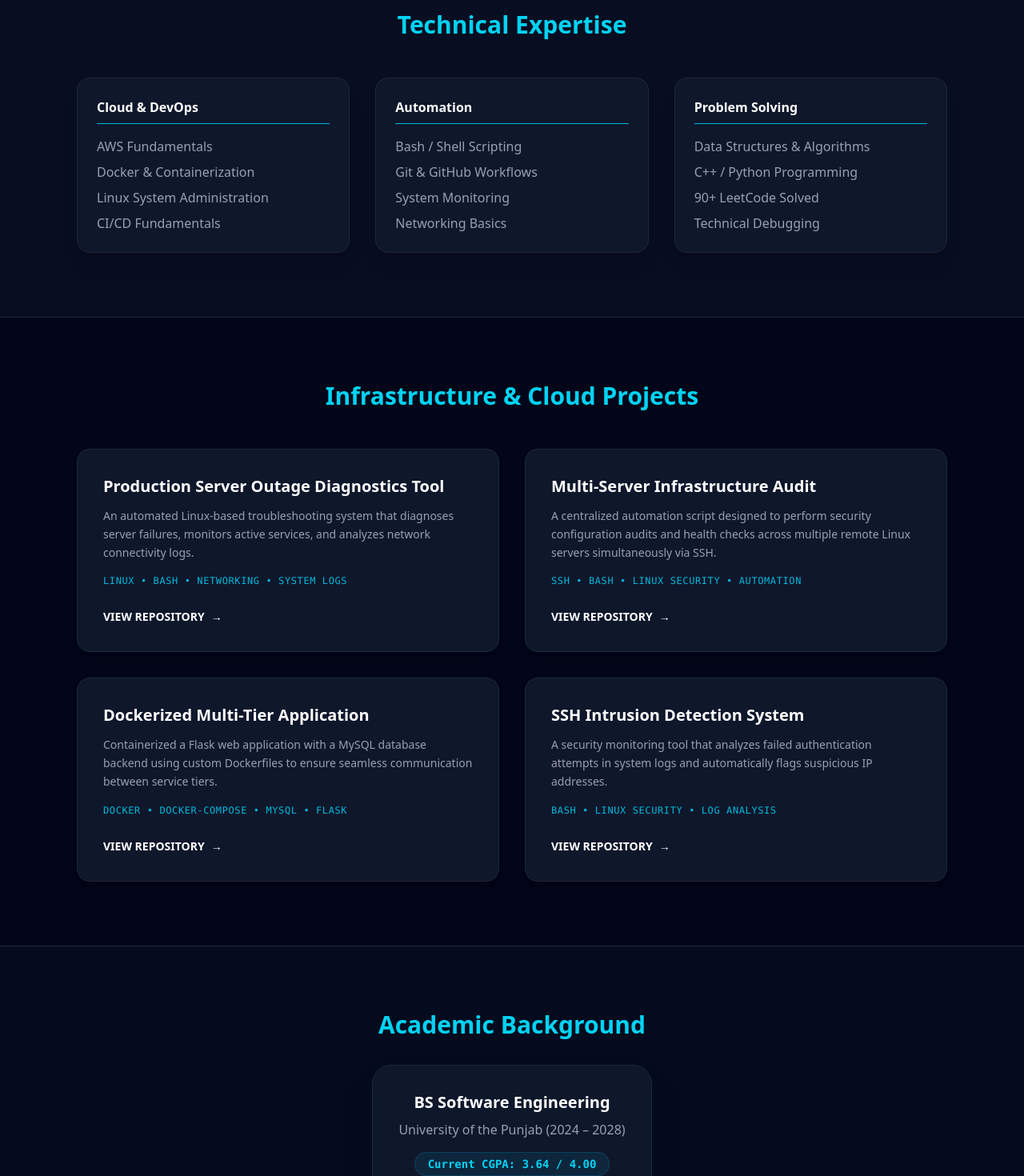
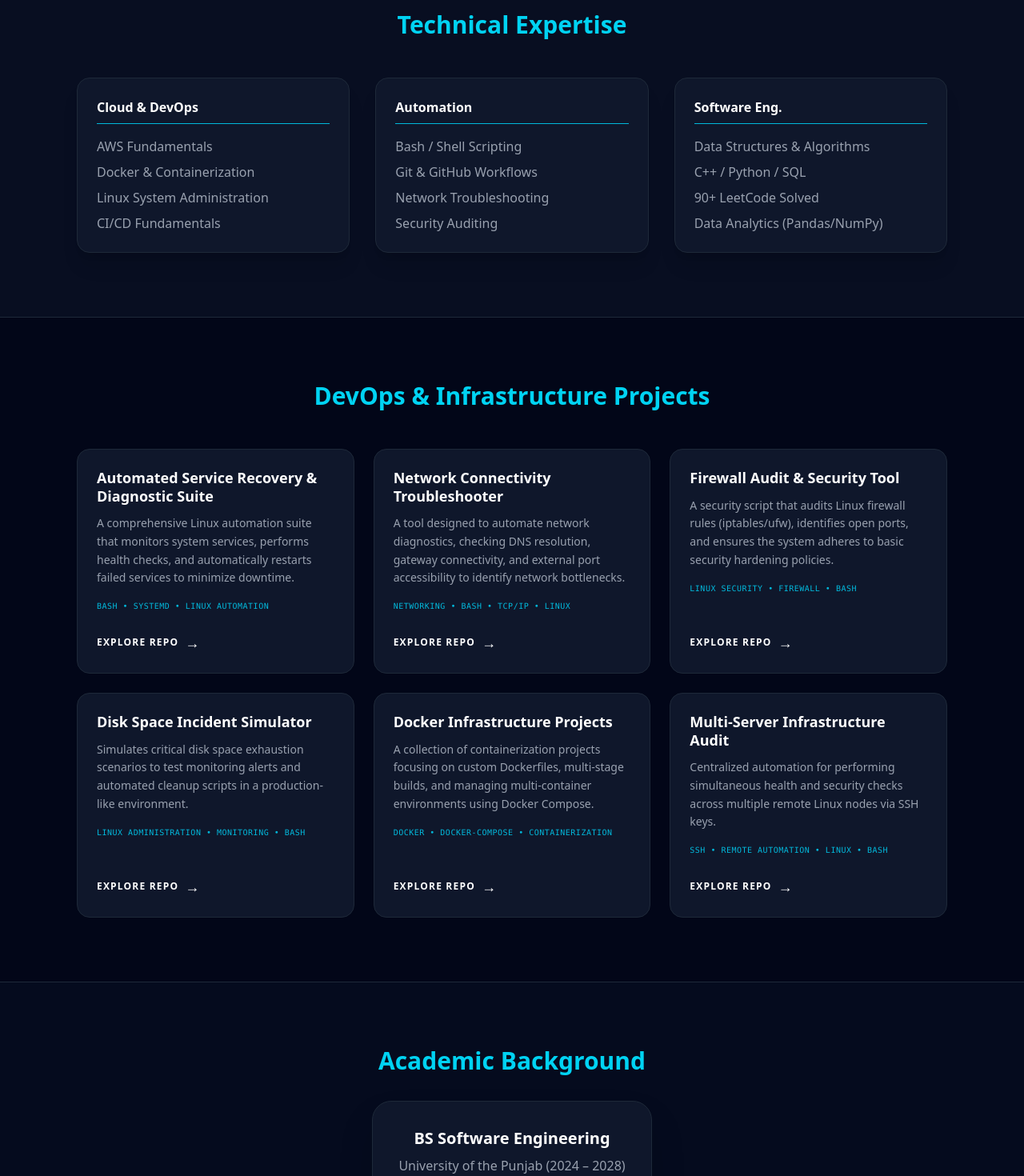
Before and after one commit to Usman-Ghani-Devops/portfolio, a React (Vite) app: page / in a window 1280 px wide. Shown: the part 820-2290 px from the top of the page at 80% size. Built offline with nearby package versions, Linux system fonts and the light colour scheme.

Commit message:
Refactor project details and improve layout
Updated project titles and descriptions in the App component. Enhanced the presentation of personal information and adjusted the layout for better readability.

```diff
--- a/src/App.jsx
+++ b/src/App.jsx
@@ -2,28 +2,40 @@ export default function App() {
 
   const projects = [
     {
-      title: "Production Server Outage Diagnostics Tool",
-      desc: "An automated Linux-based troubleshooting system that diagnoses server failures, monitors active services, and analyzes network connectivity logs.",
-      tech: "Linux • Bash • Networking • System Logs",
-      link: "https://github.com/Usman-Ghani-Devops/Simulate_Production_Outage",
+      title: "Automated Service Recovery & Diagnostic Suite",
+      desc: "A comprehensive Linux automation suite that monitors system services, performs health checks, and automatically restarts failed services to minimize downtime.",
+      tech: "Bash • Systemd • Linux Automation",
+      link: "https://github.com/Usman-Ghani-Devops/Automated-Service-Recovery-and-Diagnostic-Suite",
+    },
+    {
+      title: "Network Connectivity Troubleshooter",
+      desc: "A tool designed to automate network diagnostics, checking DNS resolution, gateway connectivity, and external port accessibility to identify network bottlenecks.",
+      tech: "Networking • Bash • TCP/IP • Linux",
+      link: "https://github.com/Usman-Ghani-Devops/Network-Connectivity-Troubleshooter",
+    },
+    {
+      title: "Firewall Audit & Security Tool",
+      desc: "A security script that audits Linux firewall rules (iptables/ufw), identifies open ports, and ensures the system adheres to basic security hardening policies.",
+      tech: "Linux Security • Firewall • Bash",
+      link: "https://github.com/Usman-Ghani-Devops/Firewall_Audit_tool",
+    },
+    {
+      title: "Disk Space Incident Simulator",
+      desc: "Simulates critical disk space exhaustion scenarios to test monitoring alerts and automated cleanup scripts in a production-like environment.",
+      tech: "Linux Administration • Monitoring • Bash",
+      link: "https://github.com/Usman-Ghani-Devops/Disk-Space-Incident-Simulator",
+    },
+    {
+      title: "Docker Infrastructure Projects",
+      desc: "A collection of containerization projects focusing on custom Dockerfiles, multi-stage builds, and managing multi-container environments using Docker Compose.",
+      tech: "Docker • Docker-Compose • Containerization",
+      link: "https://github.com/Usman-Ghani-Devops/Docker-Projects",
     },
     {
       title: "Multi-Server Infrastructure Audit",
-      desc: "A centralized automation script designed to perform security configuration audits and health checks across multiple remote Linux servers simultaneously via SSH.",
-      tech: "SSH • Bash • Linux Security • Automation",
+      desc: "Centralized automation for performing simultaneous health and security checks across multiple remote Linux nodes via SSH keys.",
+      tech: "SSH • Remote Automation • Linux • Bash",
       link: "https://github.com/Usman-Ghani-Devops/Multi-Server-Infrastructure-Audit",
-    },
-    {
-      title: "Dockerized Multi-Tier Application",
-      desc: "Containerized a Flask web application with a MySQL database backend using custom Dockerfiles to ensure seamless communication between service tiers.",
-      tech: "Docker • Docker-Compose • MySQL • Flask",
-      link: "https://github.com/Usman-Ghani-Devops/flask_mysql_tier_app",
-    },
-    {
-      title: "SSH Intrusion Detection System",
-      desc: "A security monitoring tool that analyzes failed authentication attempts in system logs and automatically flags suspicious IP addresses.",
-      tech: "Bash • Linux Security • Log Analysis",
-      link: "https://github.com/Usman-Ghani-Devops/SSH-Intrusion-Detection-Project",
     }
   ];
 
@@ -33,7 +45,7 @@ export default function App() {
       {/* HERO SECTION */}
       <section className="px-6 md:px-24 py-28 text-center flex flex-col items-center">
 
-        {/* --- THIS IS THE PHOTO CODE --- */}
+        {/* Profile Pic */}
         <div className="mb-8">
           <img
             src="/profile.png"
@@ -41,17 +53,16 @@ export default function App() {
             className="w-40 h-40 md:w-48 md:h-48 rounded-full border-4 border-cyan-500 shadow-lg shadow-cyan-500/20 object-cover"
           />
         </div>
-        {/* ------------------------------ */}
 
-        <h1 className="text-5xl md:text-6xl font-bold mb-6">Usman Ghani</h1>
-        <p className="text-xl text-cyan-400 mb-6 font-medium text-balance">
+        <h1 className="text-5xl md:text-6xl font-bold mb-6 tracking-tight">Usman Ghani</h1>
+        <p className="text-xl text-cyan-400 mb-6 font-medium">
           Software Engineering Student | DevOps & Cloud Enthusiast
         </p>
 
         <p className="text-gray-400 max-w-3xl mx-auto leading-relaxed mb-10 text-balance">
           BS Software Engineering student at University of the Punjab (2024–2028) with CGPA 3.64.
-          Specializing in Infrastructure Automation, Linux Systems, and Containerization.
-          Currently focusing on AWS Cloud Fundamentals and building resilient DevOps solutions.
+          Specializing in **Infrastructure Automation**, **Linux Security**, and **Cloud Fundamentals**.
+          Passionate about building resilient systems and automating manual workflows.
         </p>
 
         <div className="flex flex-wrap justify-center gap-4">
@@ -90,17 +101,17 @@ export default function App() {
             <ul className="text-gray-400 space-y-2">
               <li>Bash / Shell Scripting</li>
               <li>Git & GitHub Workflows</li>
-              <li>System Monitoring</li>
-              <li>Networking Basics</li>
+              <li>Network Troubleshooting</li>
+              <li>Security Auditing</li>
             </ul>
           </div>
           <div className="bg-slate-900 p-6 rounded-2xl border border-gray-800 shadow-xl">
-            <h3 className="font-bold text-white mb-4 border-b border-cyan-500 pb-2">Problem Solving</h3>
+            <h3 className="font-bold text-white mb-4 border-b border-cyan-500 pb-2">Software Eng.</h3>
             <ul className="text-gray-400 space-y-2">
               <li>Data Structures & Algorithms</li>
-              <li>C++ / Python Programming</li>
+              <li>C++ / Python / SQL</li>
               <li>90+ LeetCode Solved</li>
-              <li>Technical Debugging</li>
+              <li>Data Analytics (Pandas/NumPy)</li>
             </ul>
           </div>
         </div>
@@ -108,15 +119,17 @@ export default function App() {
 
       {/* PROJECTS SECTION */}
       <section id="projects" className="px-6 md:px-24 py-20">
-        <h2 className="text-3xl font-bold text-center mb-12 text-cyan-400 text-balance">Infrastructure & Cloud Projects</h2>
-        <div className="grid md:grid-cols-2 gap-8 max-w-6xl mx-auto">
+        <h2 className="text-3xl font-bold text-center mb-12 text-cyan-400">DevOps & Infrastructure Projects</h2>
+        <div className="grid md:grid-cols-2 lg:grid-cols-3 gap-6 max-w-7xl mx-auto">
           {projects.map((p) => (
-            <div key={p.title} className="bg-slate-900 p-8 rounded-2xl border border-gray-800 hover:border-cyan-500 transition-all group shadow-lg">
-              <h3 className="text-xl font-bold mb-3 group-hover:text-cyan-400 transition">{p.title}</h3>
-              <p className="text-gray-400 mb-4 text-sm leading-relaxed">{p.desc}</p>
-              <div className="text-cyan-500 text-xs font-mono mb-6 uppercase tracking-wider">{p.tech}</div>
-              <a href={p.link} target="_blank" className="inline-flex items-center text-sm font-semibold text-white hover:text-cyan-400 transition">
-                VIEW REPOSITORY <span className="ml-2">→</span>
+            <div key={p.title} className="bg-slate-900 p-6 rounded-2xl border border-gray-800 hover:border-cyan-500 transition-all group flex flex-col justify-between">
+              <div>
+                <h3 className="text-lg font-bold mb-3 group-hover:text-cyan-400 transition leading-tight">{p.title}</h3>
+                <p className="text-gray-400 mb-4 text-sm leading-relaxed">{p.desc}</p>
+                <div className="text-cyan-500 text-[10px] font-mono mb-6 uppercase tracking-wider">{p.tech}</div>
+              </div>
+              <a href={p.link} target="_blank" className="inline-flex items-center text-xs font-bold text-white hover:text-cyan-400 transition uppercase tracking-widest">
+                Explore Repo <span className="ml-2 text-lg">→</span>
               </a>
             </div>
           ))}
@@ -128,7 +141,7 @@ export default function App() {
         <h2 className="text-3xl font-bold mb-8 text-cyan-400">Academic Background</h2>
         <div className="inline-block bg-slate-900 p-8 rounded-3xl border border-gray-800 shadow-2xl">
           <h3 className="text-xl font-bold">BS Software Engineering</h3>
-          <p className="text-gray-400 mt-2">University of the Punjab (2024 – 2028)</p>
+          <p className="text-gray-400 mt-2 font-medium">University of the Punjab (2024 – 2028)</p>
           <div className="mt-4 inline-block px-4 py-1 bg-cyan-500/10 text-cyan-400 rounded-full border border-cyan-500/20 font-bold font-mono text-sm">
             Current CGPA: 3.64 / 4.00
           </div>
@@ -137,10 +150,10 @@ export default function App() {
 
       {/* FOOTER */}
       <footer className="py-12 text-center border-t border-gray-800">
-        <p className="text-gray-500 text-sm uppercase tracking-widest">Available for DevOps & Cloud Internships</p>
+        <p className="text-gray-500 text-xs uppercase tracking-widest">Available for DevOps & Cloud Internships</p>
         <p className="text-gray-300 mt-3 font-semibold text-lg">usman328ghani@gmail.com</p>
         <div className="mt-8 text-gray-600 text-[10px] uppercase tracking-tighter">
-          © {new Date().getFullYear()} Usman Ghani • React + Tailwind CSS
+          © {new Date().getFullYear()} Usman Ghani • React • Tailwind CSS
         </div>
       </footer>
 
```
